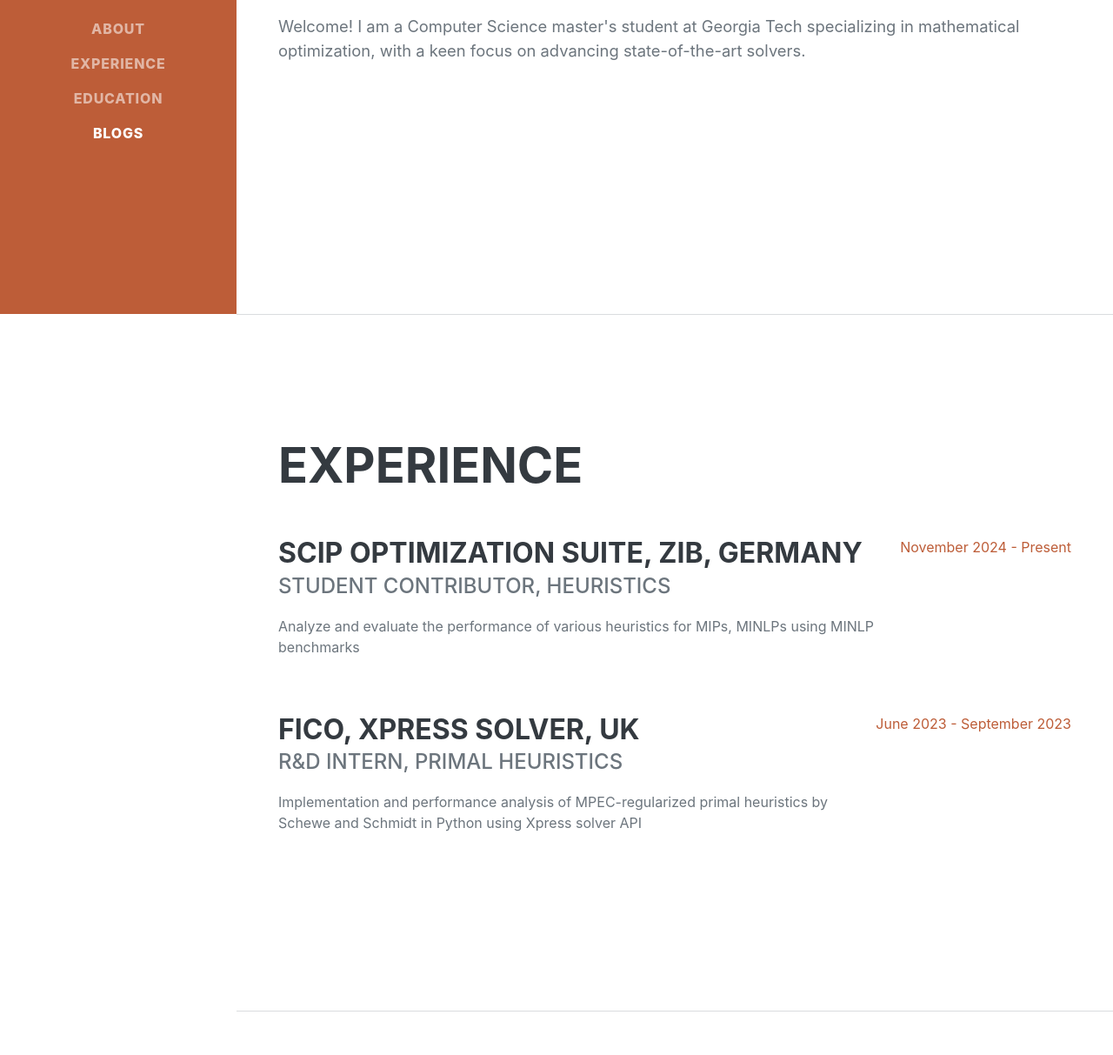
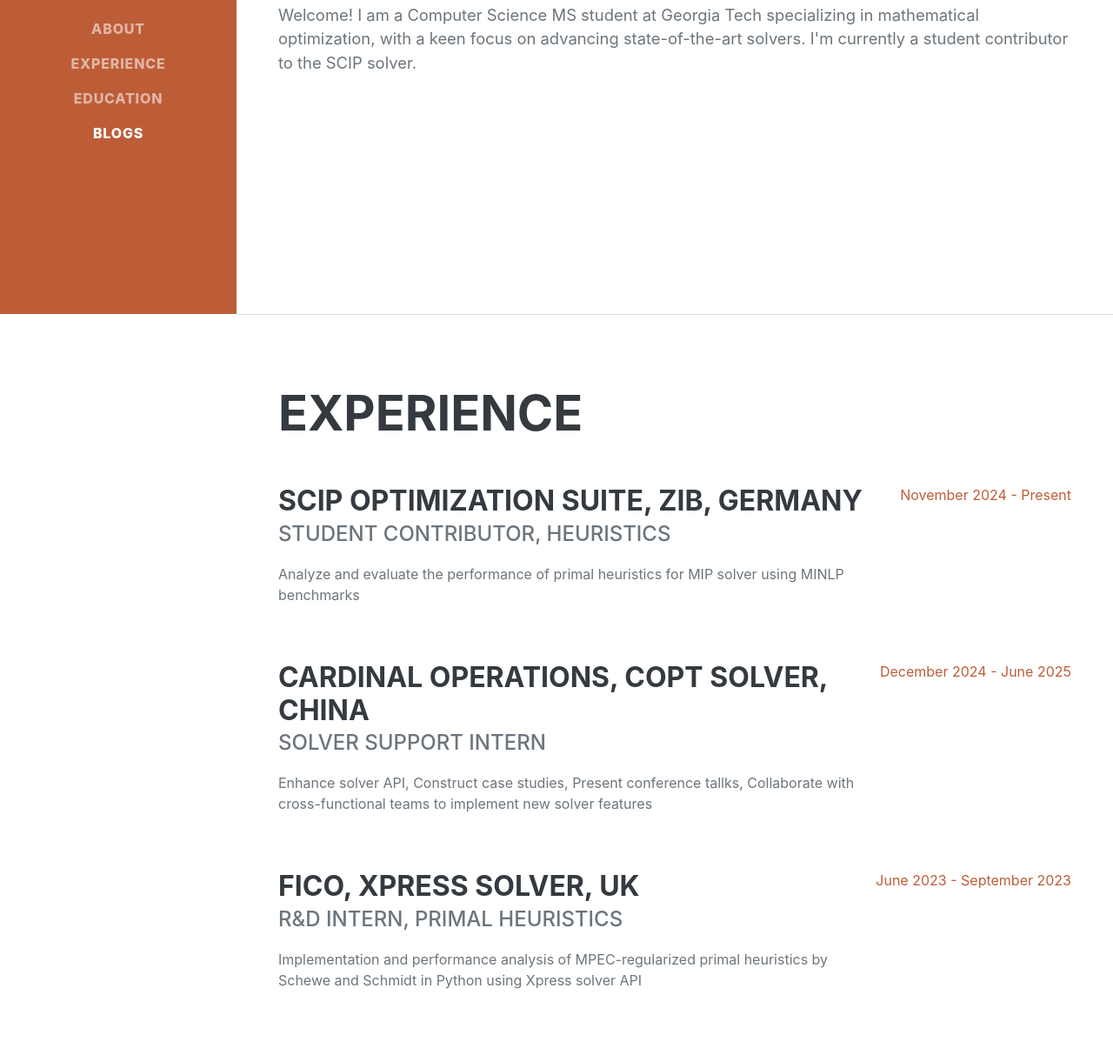
Before and after one commit to LIANGSunny/liangsunny.github.io, a plain HTML site: page index.html in a window 1280 px wide. Shown: the part 439-1652 px from the top of the page at 87% size. Drawn offline with nearby package versions, Linux system fonts and the light colour scheme; a web font is replaced by a local one.

Commit message:
Update index.html

```diff
--- a/index.html
+++ b/index.html
@@ -47,7 +47,8 @@
                         266 Ferst Drive Atlanta · Klaus Advanced Computing Building, GA 30332 ·
                         <a href="mailto:name@email.com">sliang310@gatech.edu</a>
                     </div>
-                    <p class="lead mb-5">Welcome! I am a Computer Science master's student at Georgia Tech specializing in mathematical optimization, with a keen focus on advancing state-of-the-art solvers.
+                    <p class="lead mb-5">Welcome! I am a Computer Science MS student at Georgia Tech specializing in mathematical optimization, with a keen focus on advancing state-of-the-art solvers.
+                        I'm currently a student contributor to the SCIP solver.
 <!--                     <div class="social-icons"> -->
 <!--                         <a class="social-icon" href="#!"><i class="fab fa-linkedin-in"></i></a>
                         <a class="social-icon" href="#!"><i class="fab fa-github"></i></a> -->
@@ -64,9 +65,17 @@
                         <div class="flex-grow-1">
                             <h3 class="mb-0">SCIP Optimization Suite, ZIB, Germany </h3>
                             <div class="subheading mb-3">Student Contributor, Heuristics</div>
-                            <p>Analyze and evaluate the performance of various heuristics for MIPs, MINLPs using MINLP benchmarks </p>
+                            <p>Analyze and evaluate the performance of primal heuristics for MIP solver using MINLP benchmarks </p>
                         </div>
                         <div class="flex-shrink-0"><span class="text-primary">November 2024 - Present</span></div>
+                    </div>
+                    <div class="d-flex flex-column flex-md-row justify-content-between mb-5">
+                        <div class="flex-grow-1">
+                            <h3 class="mb-0">Cardinal Operations, COPT Solver, China </h3>
+                            <div class="subheading mb-3">Solver Support Intern</div>
+                            <p>Enhance solver API, Construct case studies, Present conference tallks, Collaborate with cross-functional teams to implement new solver features </p>
+                        </div>
+                        <div class="flex-shrink-0"><span class="text-primary">December 2024 - June 2025 </span></div>
                     </div>
                     <div class="d-flex flex-column flex-md-row justify-content-between mb-5">
                         <div class="flex-grow-1">
@@ -97,7 +106,7 @@
                         <div class="flex-grow-1">
                             <h3 class="mb-0"> Georgia Institue of Technology</h3>
                             <div class="subheading mb-3">MS Computer Science</div>
-                            <p>Concentration: Computational Perception and Robotics</p>
+                            <p>Concentration: Operations Research </p>
                         </div>
                         <div class="flex-shrink-0"><span class="text-primary">January 2025 - May 2027</span></div>
                     </div>
```
